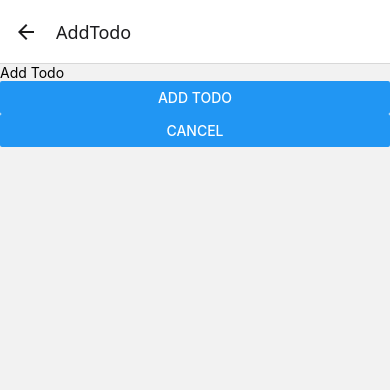
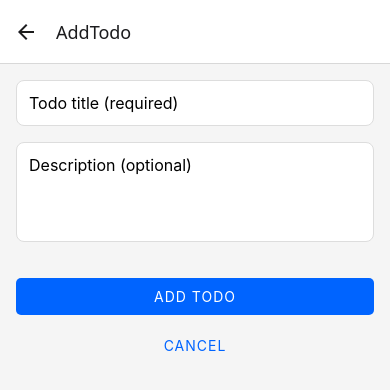
Before and after one commit to lostperson7410/TodoListApp, a React Native app: screen /AddTodo in a window 390 px wide. Shown: the top 390 px of the page. Built offline with nearby package versions, Linux system fonts and the light colour scheme.

Commit message:
Add Todo list Screen with Redux

```diff
--- a/src/Screens/AddTodo/index.tsx
+++ b/src/Screens/AddTodo/index.tsx
@@ -1,25 +1,143 @@
 // create a component to add a todo typescript
 
-import { View, Text, TextInput, Button } from 'react-native';
+import { View, Text, TextInput, Button, StyleSheet, Alert } from 'react-native';
 import { useState } from 'react';
-// import { useDispatch } from 'react-redux';
+import { useNavigation } from '@react-navigation/native';
+import { useAppDispatch } from '../../store/hooks';
 import { addTodo } from '../../store/actions/todoReducer';
+import ButtonDefault from '../../component/Button/ButtonDefault';
 
 const AddTodo = () => {
-  const [todo, setTodo] = useState('');
-//   const dispatch = useDispatch();
-  return (
-    <View>
-      <TextInput placeholder="Add Todo" value={todo} onChangeText={setTodo} />
-      <Button title="Add Todo" onPress={() => {
-        // dispatch(addTodo(todo));
-        // setTodo('');
-        }} />
-      <Button title="Cancel" onPress={() => {
-        // setTodo('');
-      }} />
-    </View>
-  );
+    const [title, setTitle] = useState('');
+    const [description, setDescription] = useState('');
+    const dispatch = useAppDispatch();
+    const navigation = useNavigation();
+
+    const handleAddTodo = () => {
+        if (title.trim() === '') {
+            Alert.alert('Error', 'Please enter a todo title');
+            return;
+        }
+
+        dispatch(addTodo({
+            title: title.trim(),
+            description: description.trim() || undefined,
+        }));
+
+        // Clear form and navigate back
+        setTitle('');
+        setDescription('');
+        navigation.goBack();
+    };
+
+    const handleCancel = () => {
+        setTitle('');
+        setDescription('');
+        navigation.goBack();
+    };
+
+    return (
+        <View style={styles.container}>
+            <TextInput
+                style={styles.input}
+                placeholder="Todo title (required)"
+                value={title}
+                onChangeText={setTitle}
+                multiline={false}
+            />
+
+            <TextInput
+                style={[styles.input, styles.descriptionInput]}
+                placeholder="Description (optional)"
+                value={description}
+                onChangeText={setDescription}
+                multiline={true}
+                numberOfLines={4}
+            />
+
+            <View style={styles.buttonContainer}>
+                <ButtonDefault
+                    title="Add Todo"
+                    onPress={handleAddTodo}
+                    style={styles.addButton}
+                    textStyle={styles.addButtonText}
+                />
+                <View style={styles.buttonSpacer} />
+                <ButtonDefault
+                    title="Cancel"
+                    onPress={handleCancel}
+                    style={styles.cancelButton}
+                    textStyle={styles.cancelButtonText}
+                />
+            </View>
+        </View>
+    );
 };
 
+const styles = StyleSheet.create({
+    container: {
+        flex: 1,
+        padding: 16,
+        backgroundColor: '#f5f5f5',
+    },
+    title: {
+        fontSize: 24,
+        fontWeight: 'bold',
+        marginBottom: 24,
+        textAlign: 'center',
+        color: '#333',
+    },
+    input: {
+        backgroundColor: 'white',
+        borderWidth: 1,
+        borderColor: '#ddd',
+        borderRadius: 8,
+        padding: 12,
+        fontSize: 16,
+        marginBottom: 16,
+    },
+    descriptionInput: {
+        height: 100,
+        textAlignVertical: 'top',
+    },
+    buttonContainer: {
+        marginTop: 20,
+    },
+    buttonSpacer: {
+        height: 12,
+    },
+    addButton: {
+        backgroundColor: '#0064ff',
+        padding: 10,
+        borderRadius: 5,
+        alignItems: 'center',
+        justifyContent: 'center',
+        color: '#fff',
+        fontSize: 16,
+        fontWeight: 'bold',
+        textAlign: 'center',
+        textTransform: 'uppercase',
+        letterSpacing: 1,
+        shadowColor: '#000',    },
+    addButtonText: {
+        color: '#fff',
+    },
+    cancelButton: {
+        // backgroundColor: '#d7331d',
+        padding: 10,
+        borderRadius: 5,
+        alignItems: 'center',
+        justifyContent: 'center',
+        color: '#fff',
+        fontSize: 16,
+        fontWeight: 'bold',
+        textAlign: 'center',
+        textTransform: 'uppercase',
+        letterSpacing: 1,
+        shadowColor: '#000',    },
+    cancelButtonText: {
+        color: '#0064ff',
+    },
+});
+
 export default AddTodo;
```
